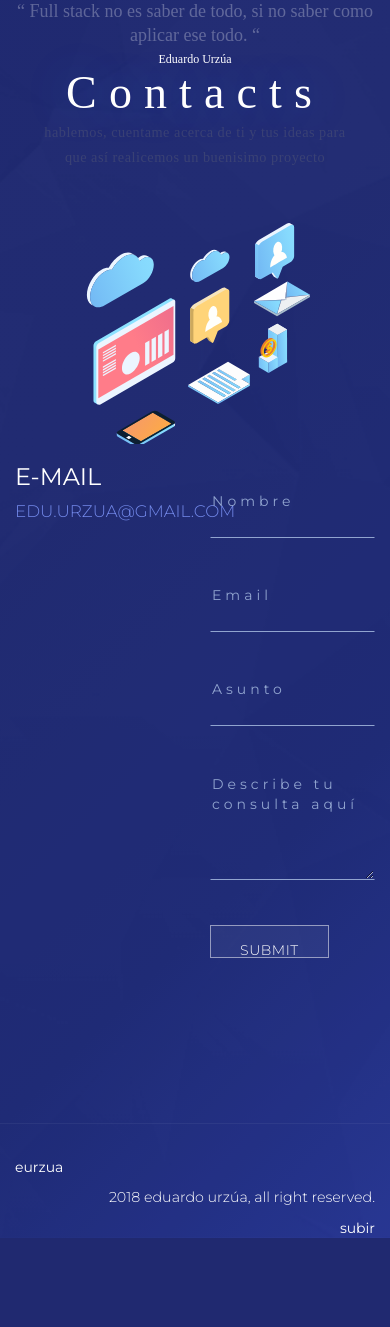
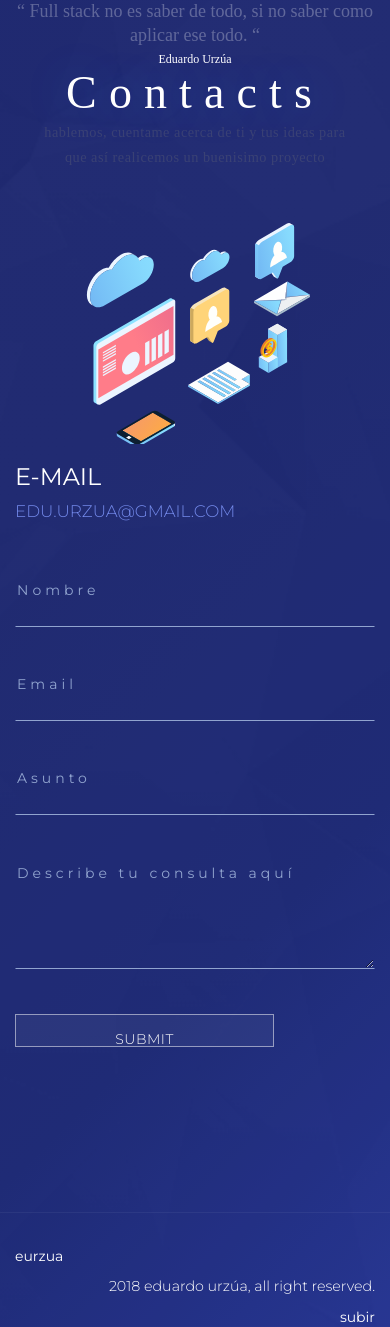
Before and after one commit to eurzua/e-urzua-portafolio, a PHP site: page /contact.php in a window 390 px wide. Shown: the part 102-1429 px from the top of the page. Before the commit the page ends 1340 px from the top, so only its background shows below. Run offline with PHP 8.4, Linux system fonts and the light colour scheme; some libraries are stand-ins or nearby versions.

Commit message:
change the cols for the content

```diff
--- a/contact.php
+++ b/contact.php
@@ -13,11 +13,11 @@
         </div>
         <div class="container">
           <div class="row d-flex align-items-center">
-            <div class="col-6">
+            <div class="col-sm-6 col-xs-12">
                   <h3>E-MAIL </h3>
                   <p class="contact">edu.urzua@gmail.com</p>
             </div>
-            <div class="col-6">
+            <div class="col-sm-6 col-xs-12">
                 <form method="post" action="_contact.php">
                     <div class="col-sm-12 form-group">
                       <label for="nombre">Nombre</label>
```
